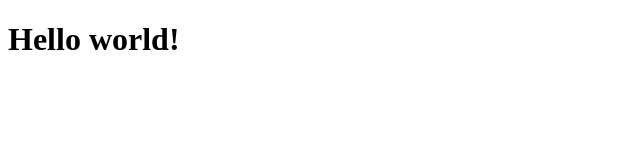
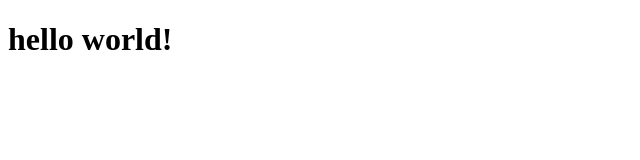
Before and after one commit to Nurdoolota/project, a plain HTML site: page index.html in a window 1280 px wide. Shown: the whole page, without its empty margins (0-640 px from the left). Drawn offline with Linux system fonts and the light colour scheme.

```diff
--- a/index.html
+++ b/index.html
@@ -7,6 +7,6 @@
     <title>Document</title>
 </head>
 <body>
-    <h1>Hello world!</h1>
+    <h1>hello world!</h1>
 </body>
 </html>
```
Also changed, not shown: script.js (added).
